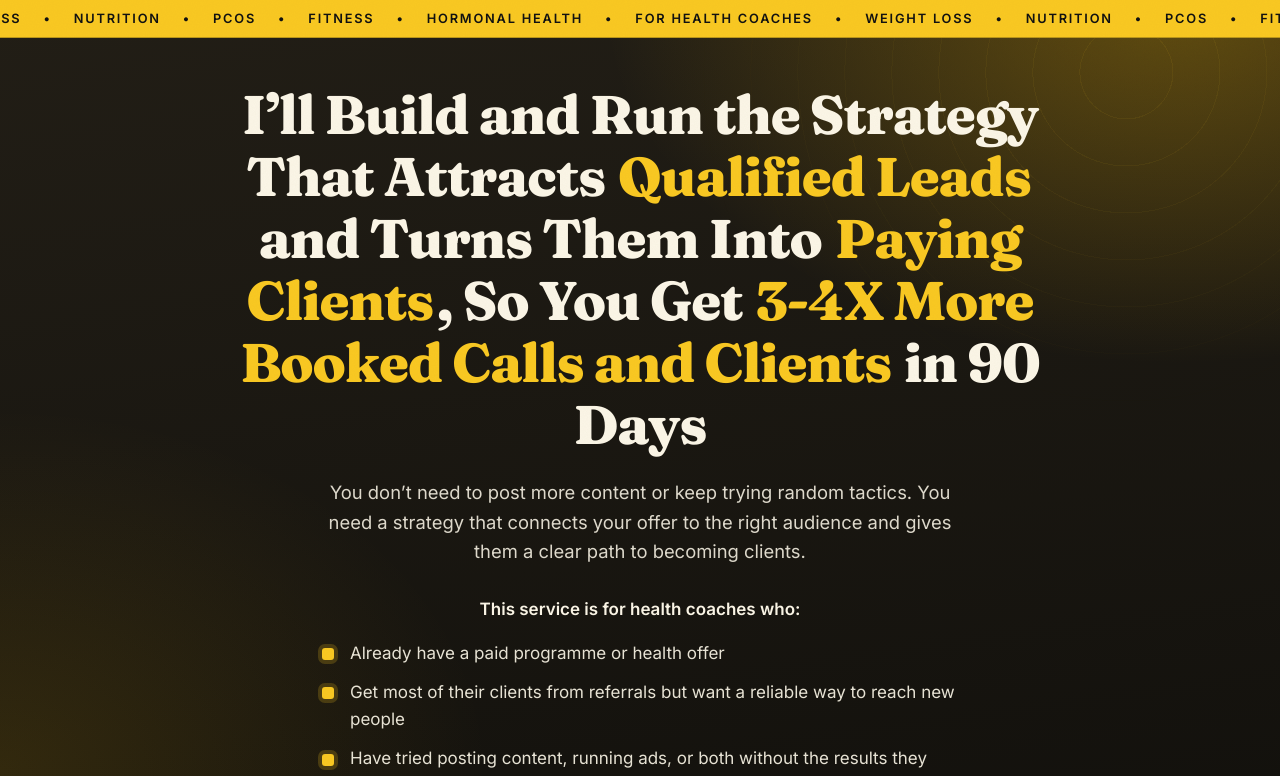
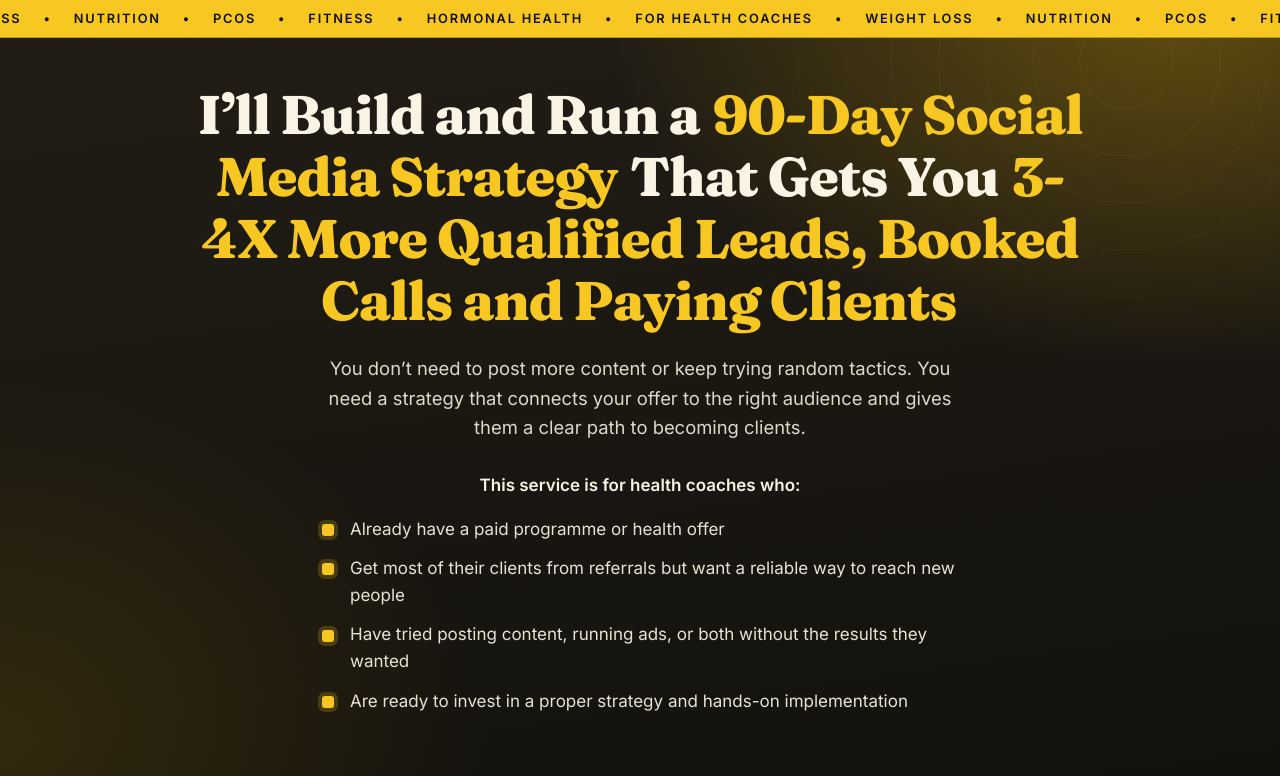
Before and after one commit to Valie423/RaveeSocials-Booking-Page, a React (Vite) app: page / in a window 1280 px wide. Shown: the top 776 px of the page. Built offline with nearby package versions, Linux system fonts and the light colour scheme.

Commit message:
Add files via upload

```diff
--- a/Hero.jsx
+++ b/Hero.jsx
@@ -21,7 +21,7 @@ export default function Hero() {
     <div className="hero-band">
       <Marquee />
       <header className="hero wrap">
-        <h1>I’ll Build and Run the Strategy That Attracts <mark>Qualified Leads</mark> and Turns Them Into <mark>Paying Clients</mark>, So You Get <mark>3-4X More Booked Calls and Clients</mark> in 90 Days</h1>
+        <h1>I’ll Build and Run a <mark>90-Day Social Media Strategy</mark> That Gets You <mark>3-4X More Qualified Leads, Booked Calls and Paying Clients</mark></h1>
         <p className="lead">You don’t need to post more content or keep trying random tactics. You need a strategy that connects your offer to the right audience and gives them a clear path to becoming clients.</p>
         <p className="for">This service is for health coaches who:</p>
         <ul className="checks">{AUDIENCE.map(a => <li key={a}>{a}</li>)}</ul>
```
